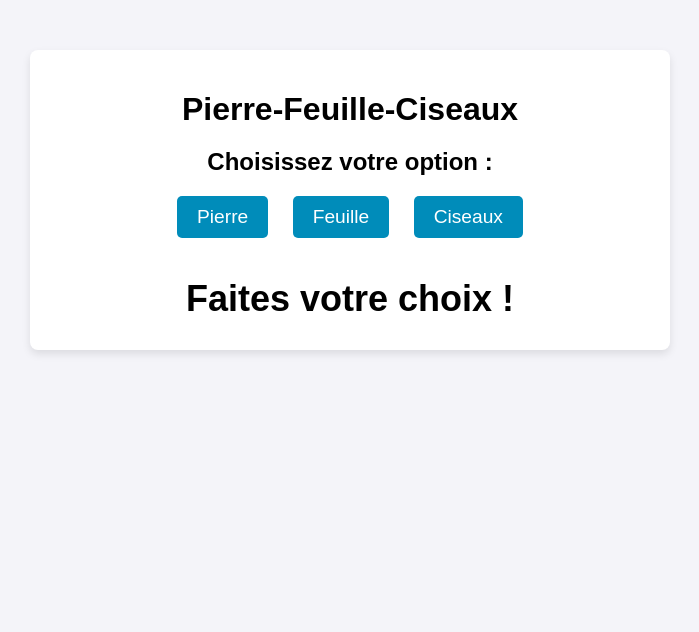
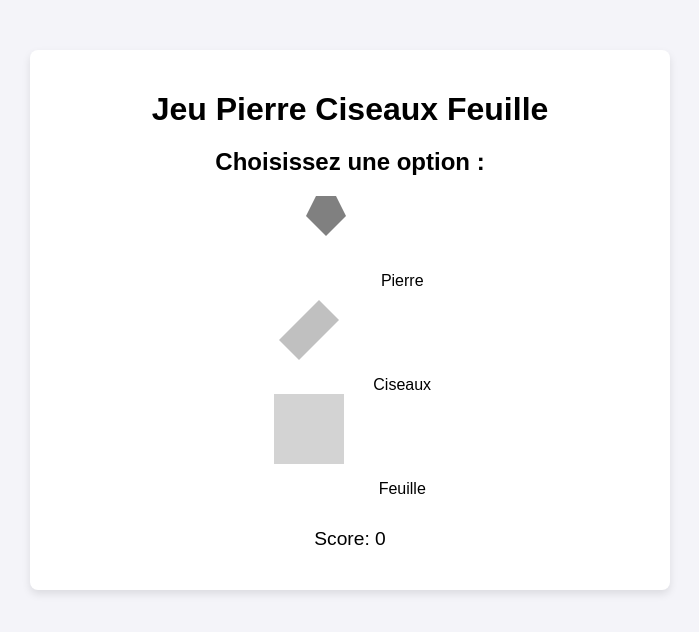
Before and after one commit to Moh-yassine/evaluation-git, a plain HTML site: page index.html in a window 1280 px wide. Shown: the whole page, without its empty margins (290-989 px from the left). Drawn offline with Linux system fonts and the light colour scheme.

Commit message:
Ajout des icônes SVG pour Pierre, Ciseaux et Feuille

```diff
--- a/index.html
+++ b/index.html
@@ -3,24 +3,38 @@
 <head>
     <meta charset="UTF-8">
     <meta name="viewport" content="width=device-width, initial-scale=1.0">
-  <title>Pierre-Feuille-Ciseaux</title>
+    <title>Jeu Pierre Ciseaux Feuille</title>
     <link rel="stylesheet" href="styles.css">
 </head>
 <body>
     <div id="game-container">
-    <h1>Pierre-Feuille-Ciseaux</h1>
-    <div id="user-choice">
-      <h2>Choisissez votre option :</h2>
-      <button onclick="play('pierre')">Pierre</button>
-      <button onclick="play('feuille')">Feuille</button>
-      <button onclick="play('ciseaux')">Ciseaux</button>
+        <h1>Jeu Pierre Ciseaux Feuille</h1>
+        <h2>Choisissez une option :</h2>
+        <div id="choices">
+            <div class="choice" id="rock">
+                <svg xmlns="http://www.w3.org/2000/svg" width="100" height="100" viewBox="0 0 100 100">
+                    <path d="M40 10 L60 10 L70 30 L50 50 L30 30 Z" fill="gray"/>
+                </svg>
+                <span>Pierre</span>
             </div>
-
-    <div id="result">
-      <h2 id="result-text">Faites votre choix !</h2>
+            <div class="choice" id="scissors">
+                <svg xmlns="http://www.w3.org/2000/svg" width="100" height="100" viewBox="0 0 100 100">
+                    <path d="M10 50 L50 10 L70 30 L30 70 Z" fill="silver"/>
+                </svg>
+                <span>Ciseaux</span>
+            </div>
+            <div class="choice" id="paper">
+                <svg xmlns="http://www.w3.org/2000/svg" width="100" height="100" viewBox="0 0 100 100">
+                    <rect width="70" height="70" fill="lightgray"/>
+                </svg>
+                <span>Feuille</span>
             </div>
         </div>
-
+        <div id="result"></div>
+        <div id="score-board">
+            <p>Score: <span id="score">0</span></p>
+        </div>
+    </div>
+</body>
 <script src="script.js"></script>
-</body>
 </html>
```
Lines whose indentation alone changed are shown as unchanged.
